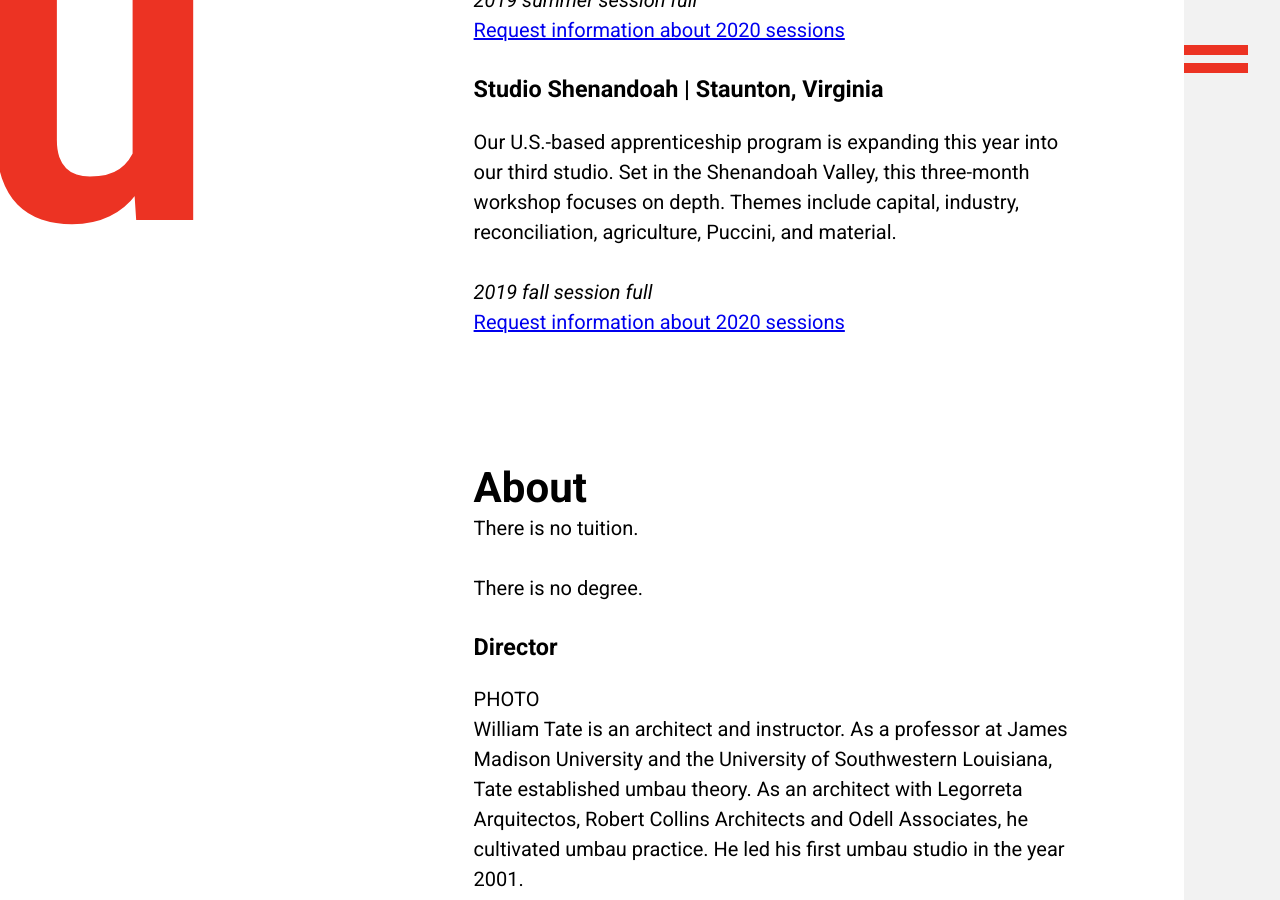
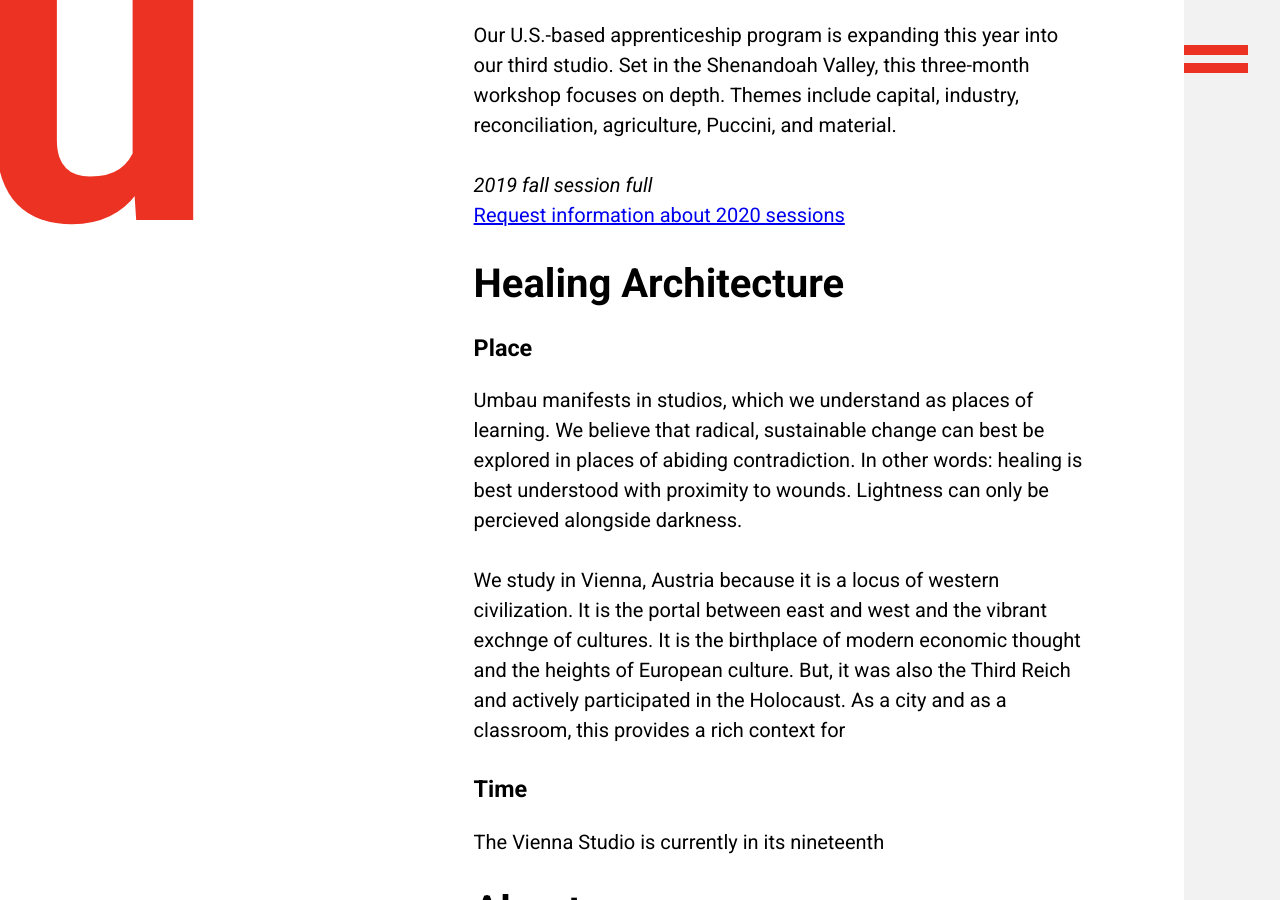
Before and after one commit to umbauschool/umbauschool.github.io, a Jekyll site: the page built from index.md, in a window 1280 px wide and 900 px high, scrolled down 2374 px. Built offline with Jekyll 4.4.1, drawn with Linux system fonts in a browser that asks for light colours; our own code applies the rules of GitHub Pages for plain Markdown files; some of the changed text lies outside the part shown.

Commit message:
Update index.md

```diff
--- a/index.md
+++ b/index.md
@@ -4,7 +4,7 @@
 
 layout: default
 ---
-# umbau is a school of
+**umbau is a school of
 
 architecture
 
@@ -46,38 +54,58 @@ _2019 fall session full_
 
 
 
-## About
 
-There is no tuition.
 
-There is no degree.
+
+# Healing Architecture
+
+
+### Place
+Umbau manifests in studios, which we understand as places of learning. We believe that radical, sustainable change can best be explored in places of abiding contradiction. In other words: healing is best understood with proximity to wounds. Lightness can only be percieved alongside darkness.
+
+We study in Vienna, Austria because it is a locus of western civilization. It is the portal between east and west and the vibrant exchnge of cultures. It is the birthplace of modern economic thought and the heights of European culture. But, it was also the Third Reich and actively participated in the Holocaust. As a city and as a classroom, this provides a rich context for
+
+
+
+
+
+
+### Time
+The Vienna Studio is currently in its nineteenth
+# About
+
+**There is no tuition.
+
+**There is no degree.
+
 
 
 ### Director
-
 PHOTO
 William Tate is an architect and instructor. As a professor at James Madison University and the University of Southwestern Louisiana, Tate established umbau theory. As an architect with Legorreta Arquitectos, Robert Collins Architects and Odell Associates, he cultivated umbau practice. He led his first umbau studio in the year 2001.
 
 
 ### Students
-
 PHOTO
 Name, One line bio
 
 
 ### Sustainers
-
 Umbau School operations are 100% funded through generous financial support from the following.
 
 Name
 
 
 ### Patrons
-
 Umbau School students receive cost-free courses and workshops thanks to our network of devoted patrons.
 [Become a patron](#)
 
 Name
 
+### Patrons
+Umbau School students receive cost-free courses and workshops thanks to our network of devoted patrons.
+[Become a patron](#)
 
-## Contact
+Name
+
+# Contact
```
Also changed, not shown: other parts of index.md (+10 -2 lines).
